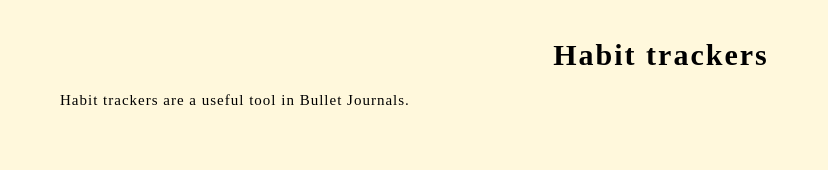
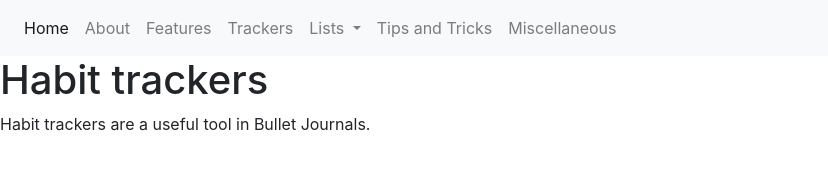
Before and after one commit to izzywhizz28/group-project, a plain HTML site: page habits/habits.html in a window 1280 px wide. Shown: the whole page, without its empty margins (0-828 px from the left). Drawn offline with nearby package versions, Linux system fonts and the light colour scheme.

Commit message:
bootstrap
bootstrap put onto page, nav bars

```diff
--- a/habits/habits.html
+++ b/habits/habits.html
@@ -1,10 +1,54 @@
 <!DOCTYPE html>
 <html>
   <head>
-    <title>Habit trackers</title>
-    <link rel="stylesheet" type="text/css" href="../css/style.css">
+    <meta charset="utf-8">
+    <meta name="viewport" content="width=device-width, initial-scale=1, shrink-to-fit=no">
+    <meta name="description" content="">
+    <meta name="author" content="">
+
+    <title> How to create your very own Bullet Journal</title>
+    <link rel="stylesheet" href="https://stackpath.bootstrapcdn.com/bootstrap/4.1.3/css/bootstrap.min.css" integrity="sha384-MCw98/SFnGE8fJT3GXwEOngsV7Zt27NXFoaoApmYm81iuXoPkFOJwJ8ERdknLPMO" crossorigin="anonymous">
   </head>
+
   <body>
+    <nav class="navbar navbar-expand-lg navbar-light bg-light">
+      <button class="navbar-toggler" type="button" data-toggle="collapse" data-target="#navbarNavDropdown" aria-controls="navbarNavDropdown" aria-expanded="false" aria-label="Toggle navigation">
+        <span class="navbar-toggler-icon"></span>
+      </button>
+      <div class="collapse navbar-collapse" id="navbarNavDropdown">
+        <ul class="navbar-nav">
+          <li class="nav-item active">
+            <a class="nav-link" href="index.html">Home <span class="sr-only">(current)</span></a>
+      </li>
+      <li class="nav-item">
+        <a class="nav-link" href="about/about.html">About</a>
+      </li>
+      <li class="nav-item">
+        <a class="nav-link" href="#">Features</a>
+      </li>
+      <li class="nav-item">
+        <a class="nav-link" href="#">Trackers</a>
+      </li>
+      <li class="nav-item dropdown">
+        <a class="nav-link dropdown-toggle" href="#" id="navbarDropdownMenuLink" role="button" data-toggle="dropdown" aria-haspopup="true" aria-expanded="false">
+          Lists
+        </a>
+        <div class="dropdown-menu" aria-labelledby="navbarDropdownMenuLink">
+          <a class="dropdown-item" href="#">Ideas</a>
+          <a class="dropdown-item" href="#">Master Shopping List</a>
+          <a class="dropdown-item" href="#">Packing List</a>
+        </div>
+      </li>
+      <li class="nav-item">
+        <a class="nav-link" href="#">Tips and Tricks</a>
+      </li>
+      <li class="nav-item">
+        <a class="nav-link" href="#">Miscellaneous</a>
+      </li>
+    </ul>
+    </div>
+    </nav>
+
     <h1>Habit trackers</h1>
     <p>
     Habit trackers are a useful tool in Bullet Journals.
```
